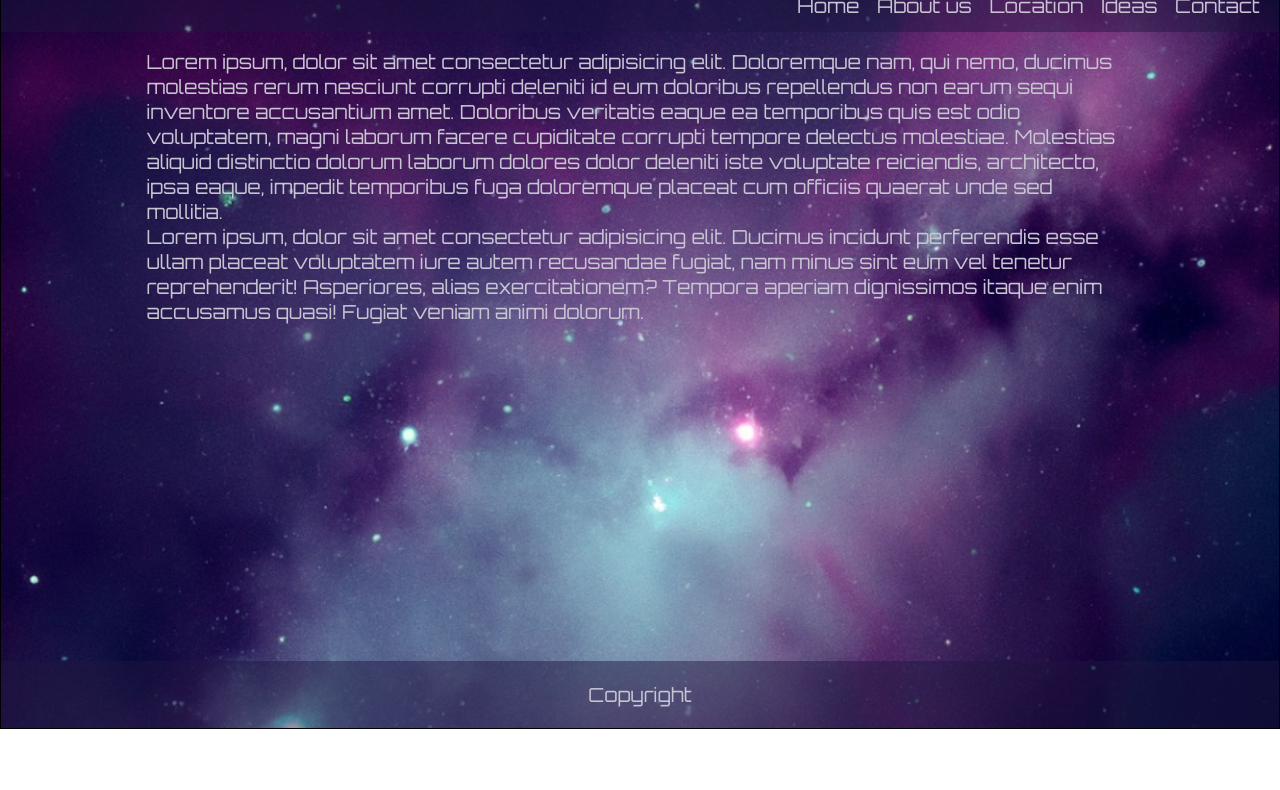
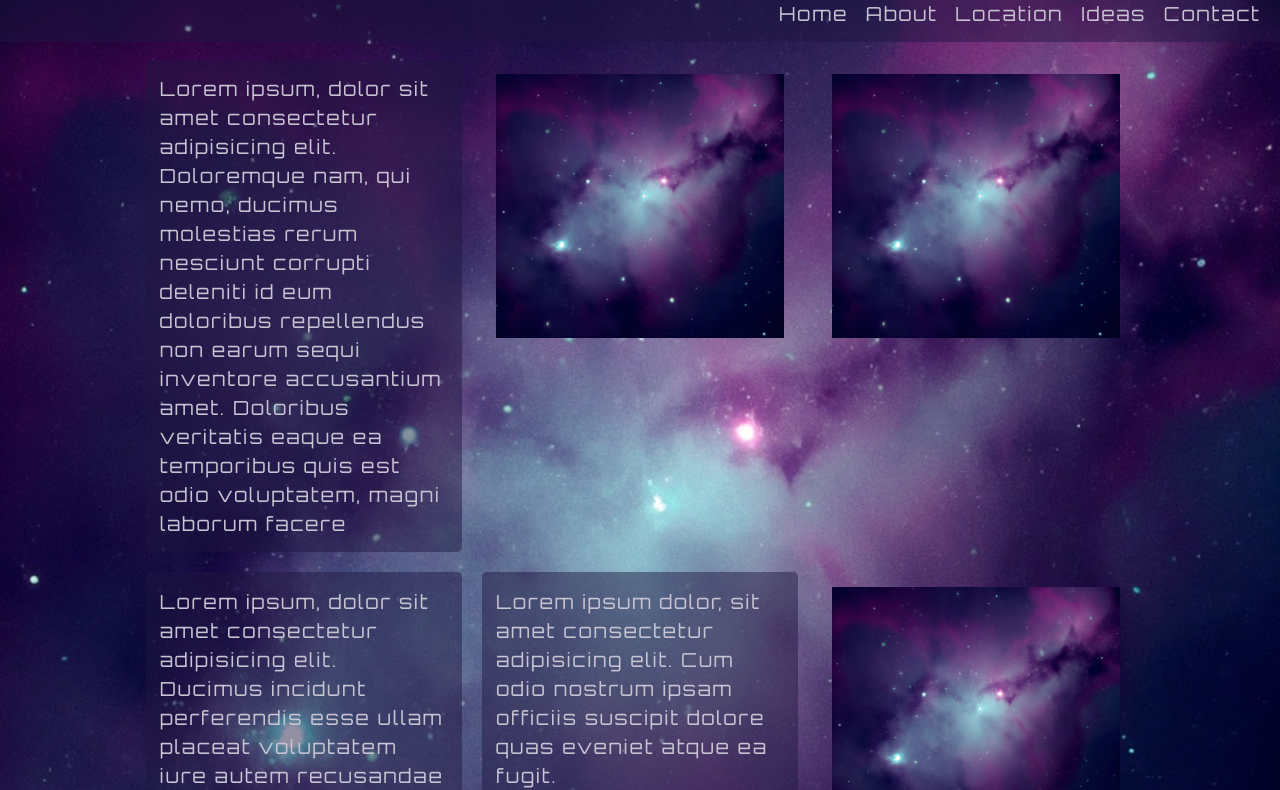
Before and after one commit to darkerlemon/wedding, a plain HTML site: page index.html in a window 1280 px wide. Shown: the part 73-863 px from the top of the page. Before the commit the page ends 802 px from the top, so only its background shows below. Drawn offline with Linux system fonts and the light colour scheme.

Commit message:
Add files via upload
add basic template

```diff
--- a/css/style.css
+++ b/css/style.css
@@ -9,6 +9,8 @@
     box-sizing: border-box;
     font-family: 'Orbitron', sans-serif;
     font-size: 0.9rem;
+    line-height: 1.5;
+    letter-spacing: 0.1rem;
 }
 
 body {
@@ -17,7 +19,6 @@ body {
     background-size: cover;
     margin: 0 auto;
     color: #C8C4D3;
-    border: 1px solid black;
 }
 .container {
     position: relative;
@@ -65,6 +66,26 @@ main {
     width: 80%;
     margin: 0 auto;
     padding: 1rem;
+    display: grid;
+    gap: 20px;
+    padding-bottom: 4.5rem;
+}
+
+section {
+    background-color: #1f174179;
+    padding: 0.8rem;
+    border-radius: 5px;
+}
+
+.images {
+    background: none;
+}
+
+img {
+    width: 20rem;
+    height: 15rem;
+    max-width: 100%;
+    max-height: 100%;
 }
 
 footer {
@@ -83,9 +104,9 @@ footer {
 
     body {
         background-image: url("../images/background-desktop.jpeg");
-        background-repeat: no-repeat;
-        background-size: cover;
-        margin: 0 auto;
+    }
+    main {
+    grid-template-columns: repeat(auto-fill, minmax(300px, 1fr));
     }
 
     h1 a {
@@ -102,9 +123,9 @@ footer {
 
     body {
         background-image: url("../images/background-desktop.jpeg");
-        background-repeat: no-repeat;
-        background-size: cover;
-        margin: 0 auto;
+    }
+    main {
+        grid-template-columns: repeat(auto-fill, minmax(300px, 1fr));
     }
 
     h1 a {
--- a/index.html
+++ b/index.html
@@ -14,7 +14,7 @@
         <nav>
             <ul>
                 <li><a href="index.html">Home</a></li>
-                <li><a href="about.html">About us</a></li>
+                <li><a href="about.html">About</a></li>
                 <li><a href="location.html">Location</a></li>
                 <li><a href="ideas.html">Ideas</a></li>
                 <li><a href="contact.html">Contact</a></li>
@@ -23,12 +23,25 @@
     </header>
     <main>
         <section>
-            <p>Lorem ipsum, dolor sit amet consectetur adipisicing elit. Doloremque nam, qui nemo, ducimus molestias rerum nesciunt corrupti deleniti id eum doloribus repellendus non earum sequi inventore accusantium amet. Doloribus veritatis eaque ea temporibus quis est odio voluptatem, magni laborum facere cupiditate corrupti tempore delectus molestiae. Molestias aliquid distinctio dolorum laborum dolores dolor deleniti iste voluptate reiciendis, architecto, ipsa eaque, impedit temporibus fuga doloremque placeat cum officiis quaerat unde sed mollitia.</p>
+            <p>Lorem ipsum, dolor sit amet consectetur adipisicing elit. Doloremque nam, qui nemo, ducimus molestias rerum nesciunt corrupti deleniti id eum doloribus repellendus non earum sequi inventore accusantium amet. Doloribus veritatis eaque ea temporibus quis est odio voluptatem, magni laborum facere </p>
+        </section>
+        <section class="images">
+            <img src="images/background-mobile.jpeg" alt="trial-picture">
+        </section>
+        <section class="images">
+            <img src="images/background-mobile.jpeg" alt="trial-picture">
         </section>
         <section>
             <p>Lorem ipsum, dolor sit amet consectetur adipisicing elit. Ducimus incidunt perferendis esse ullam placeat voluptatem iure autem recusandae fugiat, nam minus sint eum vel tenetur reprehenderit! Asperiores, alias exercitationem? Tempora aperiam dignissimos itaque enim accusamus quasi! Fugiat veniam animi dolorum.</p>
         </section>
-        </main>
+
+        <section>
+            <p>Lorem ipsum dolor, sit amet consectetur adipisicing elit. Cum odio nostrum ipsam officiis suscipit dolore quas eveniet atque ea fugit.</p>
+        </section>
+        <section class="images">
+            <img src="images/background-mobile.jpeg" alt="trial-picture">
+        </section>
+    </main>
     <footer>
         Copyright
     </footer>
```
Also changed, not shown: about.html (+1 -1 lines), contact.html (+1 -1 lines), ideas.html (+1 -1 lines), location.html (+1 -1 lines).
